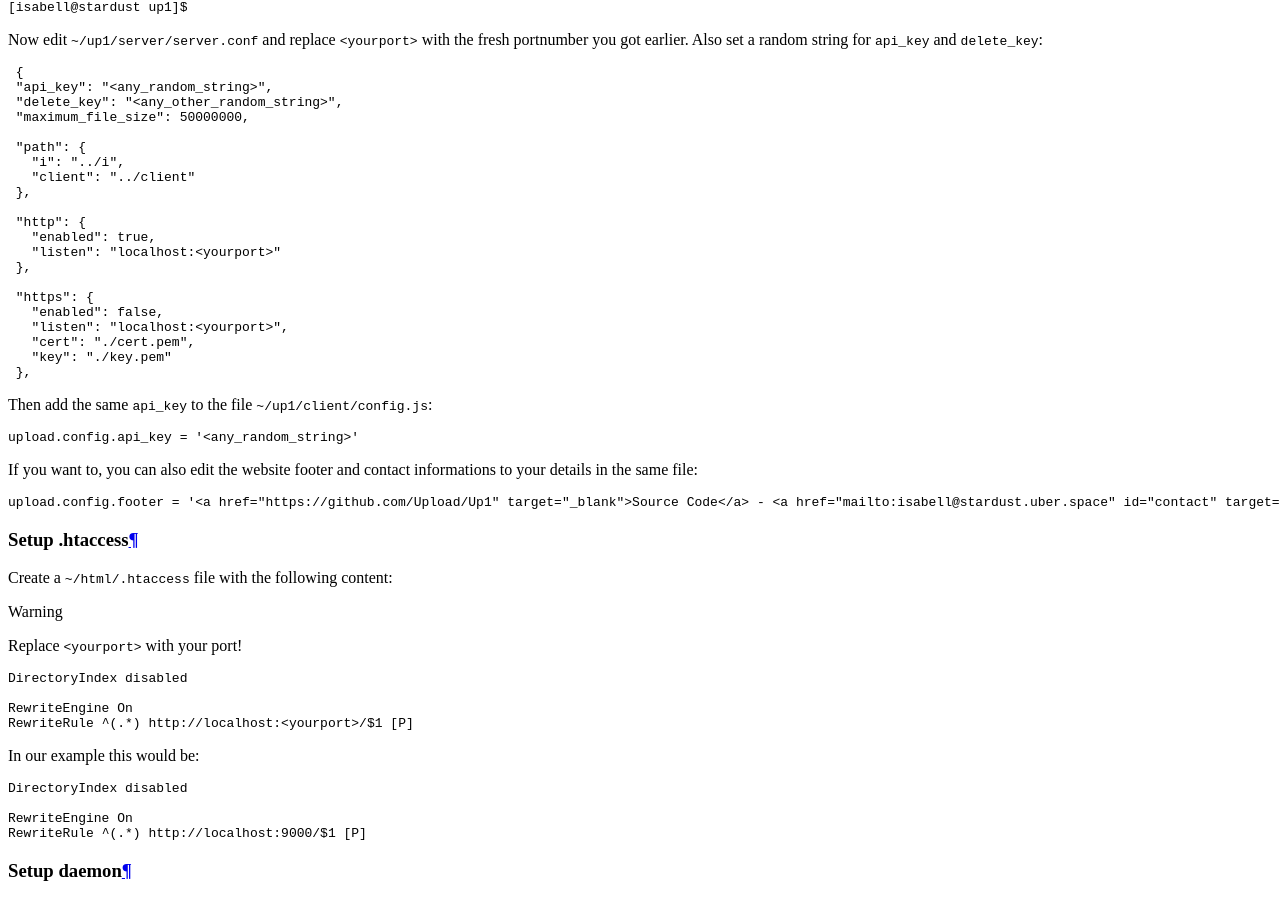
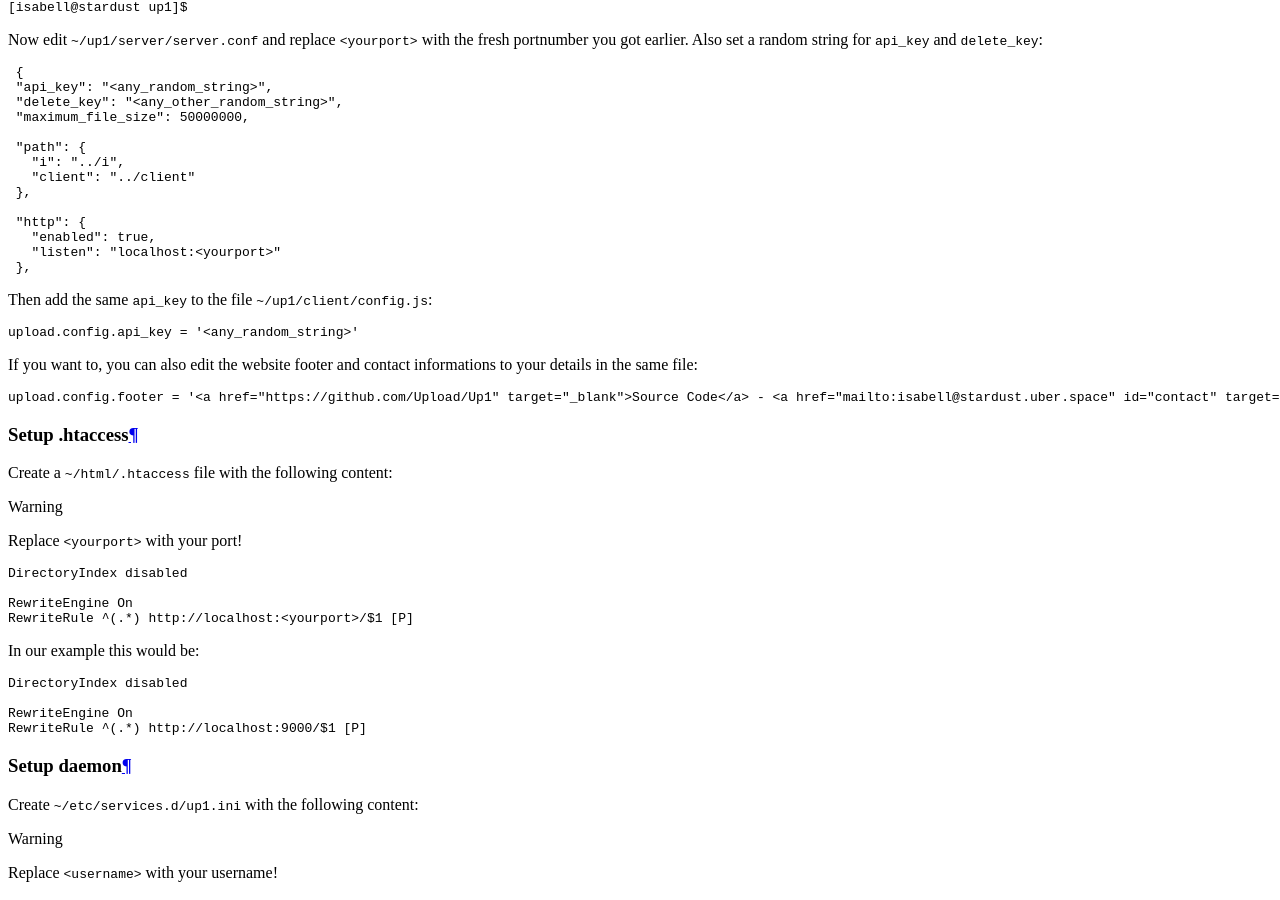
Before and after one commit to Uberspace/lab, a Sphinx documentation site: the page built from source/guide_up1.rst, in a window 1280 px wide and 900 px high, scrolled down 3351 px. Built offline with Sphinx 7.4.7 and the Read the Docs theme 2.0.0, drawn with Linux system fonts in a browser that asks for light colours.

Commit message:
up1 - fix https port

```diff
--- a/source/guide_up1.rst
+++ b/source/guide_up1.rst
@@ -137,13 +137,6 @@ Now edit ``~/up1/server/server.conf`` and replace ``<yourport>`` with the fresh
   "http": {
     "enabled": true,
     "listen": "localhost:<yourport>"
-  },
-
-  "https": {
-    "enabled": false,
-    "listen": "localhost:<yourport>",
-    "cert": "./cert.pem",
-    "key": "./key.pem"
   },
 
 Then add the same ``api_key`` to the file ``~/up1/client/config.js``:
```
Also changed, not shown: other parts of source/guide_up1.rst (+1 -1 lines).
